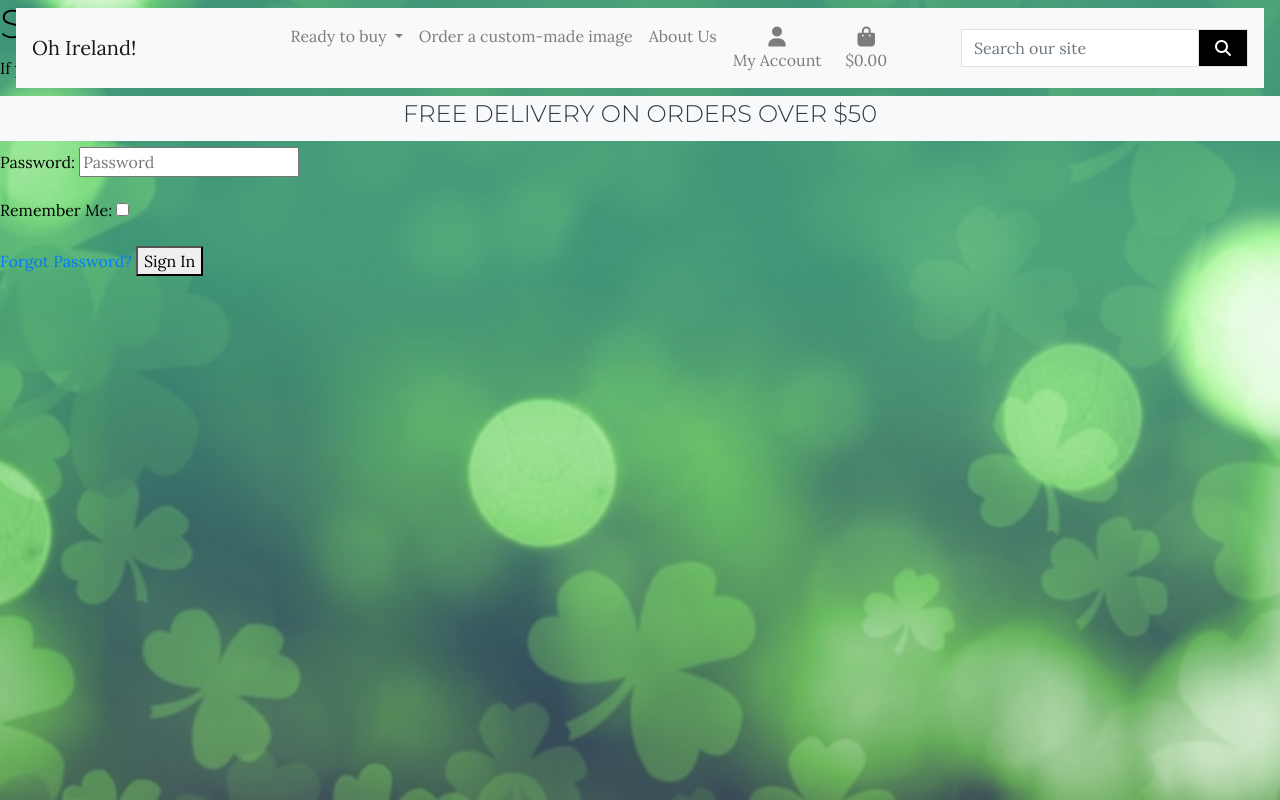
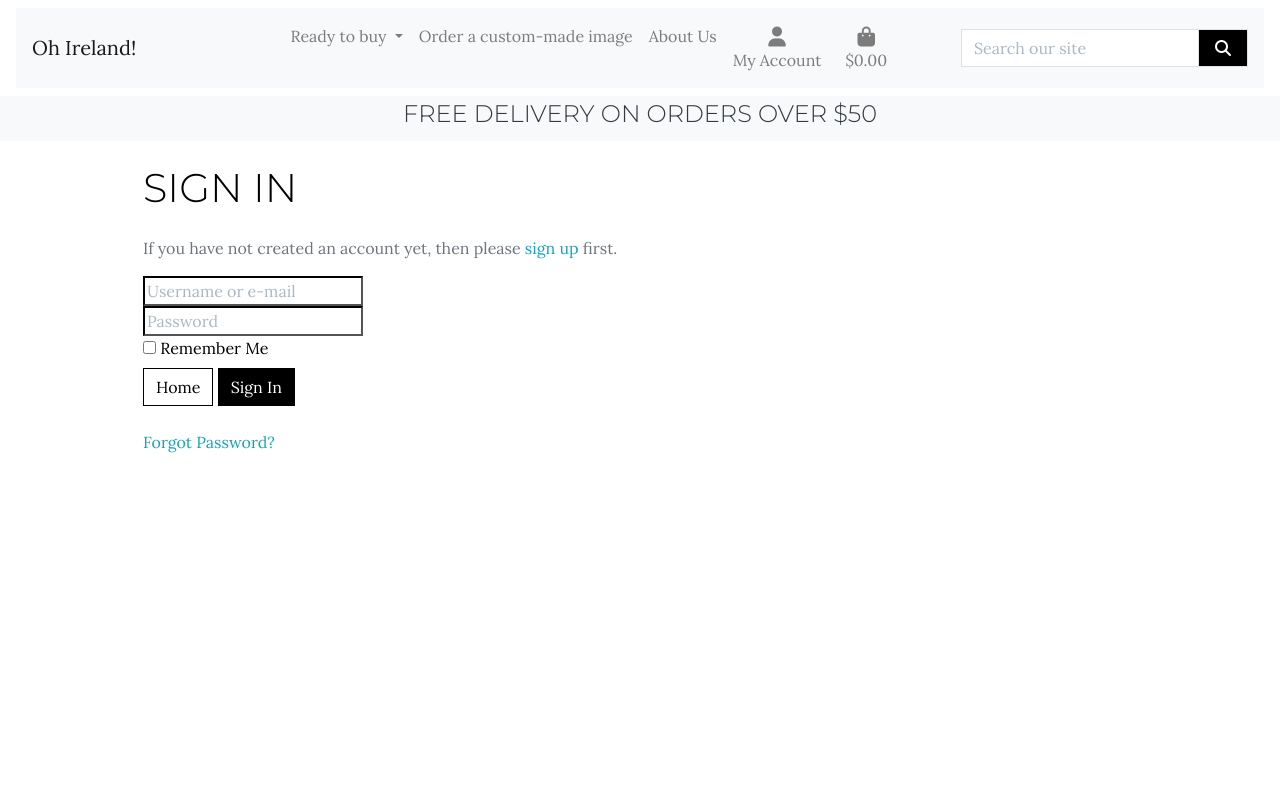
Before and after one commit to olga-od-ua/hello_ireland, a Django app: page /accounts/login/ in a window 1280 px wide. Run offline with Django 3.2, Linux system fonts and the light colour scheme; some libraries are stand-ins or nearby versions.

Commit message:
Update allauth templates and test profiles

```diff
--- a/profiles/templates/profiles/profile.html
+++ b/profiles/templates/profiles/profile.html
@@ -23,4 +23,5 @@
                 <hr>
             </div>
         </div>
+        {{ profile }}
 {% endblock %}
--- a/static/css/base.css
+++ b/static/css/base.css
@@ -121,6 +121,21 @@ h1, h2, h3, h4, h5, h6, .category-badge {
     cursor: pointer;
 }
 
+.btn-black {
+    background: black;
+    color: white;
+}
+
+.btn-outline-black {
+    background: white;
+    color: black !important; /* use important to override link colors for <a> elements */
+    border: 1px solid black;
+}
+
+input[name='q']::placeholder {
+    color: #aab7c4;
+}
+
 /* ------------------------------- bootstrap toasts */
 
 .message-container {
@@ -195,6 +210,60 @@ h1, h2, h3, h4, h5, h6, .category-badge {
     overflow-y: auto;
 }
 
+/* Allauth form formatting */
+
+.allauth-form-inner-content p {
+    margin-top: 1.5rem; /* mt-4 */
+    color: #6c757d; /* text-secondary */
+}
+
+.allauth-form-inner-content input {
+    border-color: #000;
+    border-radius: 0;
+}
+
+.allauth-form-inner-content label:not([for='id_remember']) {
+    display: none;
+}
+
+.allauth-form-inner-content input::placeholder {
+    color: #aab7c4;
+}
+
+.allauth-form-inner-content button,
+.allauth-form-inner-content input[type='submit'] {
+	/* btn */
+	display: inline-block;
+    font-weight: 400;
+    color: #fff;
+    text-align: center;
+    vertical-align: middle;
+    -webkit-user-select: none;
+    -moz-user-select: none;
+    -ms-user-select: none;
+    user-select: none;
+    background-color: #000;
+    border: 1px solid #000;
+    padding: .375rem .75rem;
+    font-size: 1rem;
+    line-height: 1.5;
+    border-radius: 0;
+
+    /* standard bootstrap btn transitions */
+    transition: color .15s ease-in-out,background-color .15s ease-in-out,border-color .15s ease-in-out,box-shadow .15s ease-in-out;
+}
+
+.allauth-form-inner-content button:hover,
+.allauth-form-inner-content input[type='submit']:hover {
+	color: #fff;
+    background-color: #222;
+    border-color: #222;
+}
+
+.allauth-form-inner-content a {
+	color: #17a2b8; /* text-info */
+}
+
 /* fixed top navbar only on medium and up */
 @media (min-width: 992px) {
     .fixed-top-desktop-only {
--- a/templates/allauth/account/account_inactive.html
+++ b/templates/allauth/account/account_inactive.html
@@ -4,7 +4,7 @@
 
 {% block head_title %}{% trans "Account Inactive" %}{% endblock %}
 
-{% block content %}
+{% block inner_content %}
 <h1>{% trans "Account Inactive" %}</h1>
 
 <p>{% trans "This account is inactive." %}</p>
--- a/templates/allauth/account/base.html
+++ b/templates/allauth/account/base.html
@@ -1 +1,15 @@
 {% extends "base.html" %}
+
+{% block content %}
+    <div class="container header-container">
+        <div class="overlay"></div>
+        <div class="row">
+            <div class="col-6">
+                <div class="allauth-form-inner-content">
+                    {% block inner_content %}
+                    {% endblock %}
+                </div>
+            </div>
+        </div>
+    </div>
+{% endblock %}
--- a/templates/allauth/account/email.html
+++ b/templates/allauth/account/email.html
@@ -4,7 +4,7 @@
 
 {% block head_title %}{% trans "Account" %}{% endblock %}
 
-{% block content %}
+{% block inner_content %}
     <h1>{% trans "E-mail Addresses" %}</h1>
 {% if user.emailaddress_set.all %}
 <p>{% trans 'The following e-mail addresses are associated with your account:' %}</p>
@@ -49,7 +49,7 @@
 
     <form method="post" action="{% url 'account_email' %}" class="add_email">
         {% csrf_token %}
-        {{ form.as_p }}
+        {{ form.|crispy }}
         <button name="action_add" type="submit">{% trans "Add E-mail" %}</button>
     </form>
 
--- a/templates/allauth/account/email_confirm.html
+++ b/templates/allauth/account/email_confirm.html
@@ -6,7 +6,7 @@
 {% block head_title %}{% trans "Confirm E-mail Address" %}{% endblock %}
 
 
-{% block content %}
+{% block inner_content %}
 <h1>{% trans "Confirm E-mail Address" %}</h1>
 
 {% if confirmation %}
--- a/templates/allauth/account/login.html
+++ b/templates/allauth/account/login.html
@@ -5,7 +5,7 @@
 
 {% block head_title %}{% trans "Sign In" %}{% endblock %}
 
-{% block content %}
+{% block inner_content %}
 
 <h1>{% trans "Sign In" %}</h1>
 
@@ -35,12 +35,15 @@ for a {{ site_name }} account and sign in below:{% endblocktrans %}</p>
 
 <form class="login" method="POST" action="{% url 'account_login' %}">
   {% csrf_token %}
-  {{ form.as_p }}
+  {{ form|crispy }}
   {% if redirect_field_value %}
   <input type="hidden" name="{{ redirect_field_name }}" value="{{ redirect_field_value }}" />
   {% endif %}
-  <a class="button secondaryAction" href="{% url 'account_reset_password' %}">{% trans "Forgot Password?" %}</a>
+  <a class="btn btn-outline-black rounded-0" href="{% url 'home' %}">Home</a>
   <button class="primaryAction" type="submit">{% trans "Sign In" %}</button>
+  <p>
+    <a class="button secondaryAction" href="{% url 'account_reset_password' %}">{% trans "Forgot Password?" %}</a>
+  </p>
 </form>
 
 {% endblock %}
--- a/templates/allauth/account/logout.html
+++ b/templates/allauth/account/logout.html
@@ -4,7 +4,7 @@
 
 {% block head_title %}{% trans "Sign Out" %}{% endblock %}
 
-{% block content %}
+{% block inner_content %}
 <h1>{% trans "Sign Out" %}</h1>
 
 <p>{% trans 'Are you sure you want to sign out?' %}</p>
--- a/templates/allauth/account/password_change.html
+++ b/templates/allauth/account/password_change.html
@@ -4,12 +4,13 @@
 
 {% block head_title %}{% trans "Change Password" %}{% endblock %}
 
-{% block content %}
+{% block inner_content %}
     <h1>{% trans "Change Password" %}</h1>
 
     <form method="POST" action="{% url 'account_change_password' %}" class="password_change">
         {% csrf_token %}
-        {{ form.as_p }}
+        {{ form|crispy }}
+        <a class="btn btn-outline-black rounded-0" href="{% url 'account_login' %}">Back to Login</a>
         <button type="submit" name="action">{% trans "Change Password" %}</button>
     </form>
 {% endblock %}
--- a/templates/allauth/account/password_reset.html
+++ b/templates/allauth/account/password_reset.html
@@ -5,7 +5,7 @@
 
 {% block head_title %}{% trans "Password Reset" %}{% endblock %}
 
-{% block content %}
+{% block inner_content %}
 
     <h1>{% trans "Password Reset" %}</h1>
     {% if user.is_authenticated %}
@@ -16,7 +16,8 @@
 
     <form method="POST" action="{% url 'account_reset_password' %}" class="password_reset">
         {% csrf_token %}
-        {{ form.as_p }}
+        {{ form|crispy }}
+        <a class="btn btn-outline-black rounded-0" href="{% url 'account_login' %}">Back to Login</a>
         <input type="submit" value="{% trans 'Reset My Password' %}" />
     </form>
 
--- a/templates/allauth/account/password_reset_done.html
+++ b/templates/allauth/account/password_reset_done.html
@@ -5,7 +5,7 @@
 
 {% block head_title %}{% trans "Password Reset" %}{% endblock %}
 
-{% block content %}
+{% block inner_content %}
     <h1>{% trans "Password Reset" %}</h1>
 
     {% if user.is_authenticated %}
--- a/templates/allauth/account/password_reset_from_key.html
+++ b/templates/allauth/account/password_reset_from_key.html
@@ -3,7 +3,7 @@
 {% load i18n %}
 {% block head_title %}{% trans "Change Password" %}{% endblock %}
 
-{% block content %}
+{% block inner_content %}
     <h1>{% if token_fail %}{% trans "Bad Token" %}{% else %}{% trans "Change Password" %}{% endif %}</h1>
 
     {% if token_fail %}
@@ -13,7 +13,7 @@
         {% if form %}
             <form method="POST" action="{{ action_url }}">
                 {% csrf_token %}
-                {{ form.as_p }}
+                {{ form|crispy }}
                 <input type="submit" name="action" value="{% trans 'change password' %}"/>
             </form>
         {% else %}
--- a/templates/allauth/account/password_reset_from_key_done.html
+++ b/templates/allauth/account/password_reset_from_key_done.html
@@ -3,7 +3,7 @@
 {% load i18n %}
 {% block head_title %}{% trans "Change Password" %}{% endblock %}
 
-{% block content %}
+{% block inner_content %}
     <h1>{% trans "Change Password" %}</h1>
     <p>{% trans 'Your password is now changed.' %}</p>
 {% endblock %}
--- a/templates/allauth/account/password_set.html
+++ b/templates/allauth/account/password_set.html
@@ -4,12 +4,12 @@
 
 {% block head_title %}{% trans "Set Password" %}{% endblock %}
 
-{% block content %}
+{% block inner_content %}
     <h1>{% trans "Set Password" %}</h1>
 
     <form method="POST" action="{% url 'account_set_password' %}" class="password_set">
         {% csrf_token %}
-        {{ form.as_p }}
+        {{ form.|crispy }}
         <input type="submit" name="action" value="{% trans 'Set Password' %}"/>
     </form>
 {% endblock %}
--- a/templates/allauth/account/signup.html
+++ b/templates/allauth/account/signup.html
@@ -4,17 +4,18 @@
 
 {% block head_title %}{% trans "Signup" %}{% endblock %}
 
-{% block content %}
+{% block inner_content %}
 <h1>{% trans "Sign Up" %}</h1>
 
 <p>{% blocktrans %}Already have an account? Then please <a href="{{ login_url }}">sign in</a>.{% endblocktrans %}</p>
 
 <form class="signup" id="signup_form" method="post" action="{% url 'account_signup' %}">
   {% csrf_token %}
-  {{ form.as_p }}
+  {{ form|crispy }}
   {% if redirect_field_value %}
   <input type="hidden" name="{{ redirect_field_name }}" value="{{ redirect_field_value }}" />
   {% endif %}
+  <a class="btn btn-outline-black rounded-0" href="{% url 'account_login' %}">Go to Login</a>
   <button type="submit">{% trans "Sign Up" %} &raquo;</button>
 </form>
 
--- a/templates/allauth/account/signup_closed.html
+++ b/templates/allauth/account/signup_closed.html
@@ -4,7 +4,7 @@
 
 {% block head_title %}{% trans "Sign Up Closed" %}{% endblock %}
 
-{% block content %}
+{% block inner_content %}
 <h1>{% trans "Sign Up Closed" %}</h1>
 
 <p>{% trans "We are sorry, but the sign up is currently closed." %}</p>
--- a/templates/allauth/account/verification_sent.html
+++ b/templates/allauth/account/verification_sent.html
@@ -4,7 +4,7 @@
 
 {% block head_title %}{% trans "Verify Your E-mail Address" %}{% endblock %}
 
-{% block content %}
+{% block inner_content %}
     <h1>{% trans "Verify Your E-mail Address" %}</h1>
 
     <p>{% blocktrans %}We have sent an e-mail to you for verification. Follow the link provided to finalize the signup process. Please contact us if you do not receive it within a few minutes.{% endblocktrans %}</p>
--- a/templates/allauth/account/verified_email_required.html
+++ b/templates/allauth/account/verified_email_required.html
@@ -4,7 +4,7 @@
 
 {% block head_title %}{% trans "Verify Your E-mail Address" %}{% endblock %}
 
-{% block content %}
+{% block inner_content %}
 <h1>{% trans "Verify Your E-mail Address" %}</h1>
 
 {% url 'account_email' as email_url %}
--- a/templates/includes/main-nav.html
+++ b/templates/includes/main-nav.html
@@ -37,7 +37,7 @@
                 {% if request.user.is_superuser %}
                     <a href="" class="dropdown-item">Product Management</a>
                 {% endif %}
-                <a href="" class="dropdown-item">My Profile</a>
+                <a href="{% url 'profile' %}" class="dropdown-item">My Profile</a>
                 <a href="{% url 'account_logout' %}" class="dropdown-item">Logout</a>
             {% else %}
                 <a href="{% url 'account_signup' %}" class="dropdown-item">Register</a>
```
Also changed, not shown: profiles/views.py (+7 -2 lines). Lines whose indentation alone changed are shown as unchanged.
